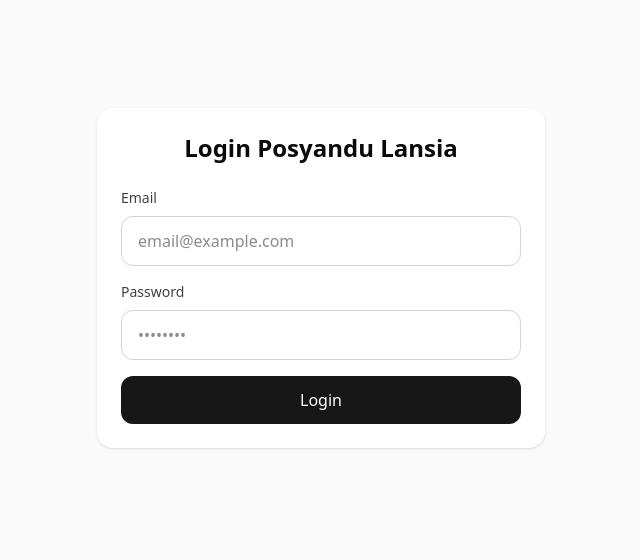
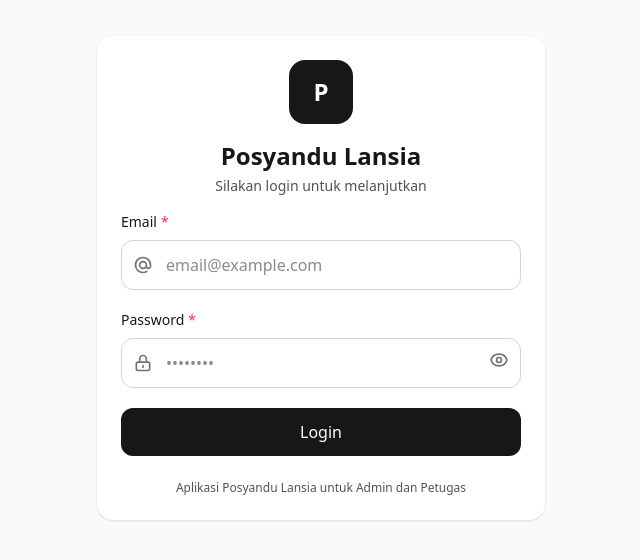
Before and after one commit to vickyymosafan/fe_posyandu-digital, a Next.js app: page /login in a window 1280 px wide. Shown: the part 122-682 px from the top of the page, without its empty margins (319-959 px from the left). Built offline with nearby package versions, Linux system fonts and the light colour scheme; no server answers.

Commit message:
feat(auth): implementasi halaman login dengan validation dan UI components

```diff
--- a/app/login/page.tsx
+++ b/app/login/page.tsx
@@ -4,83 +4,164 @@
  * Login Page
  *
  * Halaman login untuk Admin dan Petugas.
- * Mengikuti prinsip SRP - hanya handle UI login.
+ *
+ * Mengikuti prinsip:
+ * - SRP: Hanya handle presentasi UI
+ * - SoC: Form logic di useLoginForm hook
+ * - DIP: Bergantung pada abstraksi (hooks), bukan implementasi konkret
  */
 
-import { useState } from 'react';
-import { useRouter } from 'next/navigation';
-import { useAuth } from '@/lib/hooks';
+import { useLoginForm } from '@/lib/hooks';
+import { Input, Button, Card, CardHeader, CardBody } from '@/components/ui';
 
 export default function LoginPage() {
-  const router = useRouter();
-  const { login, isLoading } = useAuth();
-
-  const [email, setEmail] = useState('');
-  const [password, setPassword] = useState('');
-  const [error, setError] = useState('');
-
-  const handleSubmit = async (e: React.FormEvent) => {
-    e.preventDefault();
-    setError('');
-
-    try {
-      await login(email, password);
-      // Redirect akan dihandle oleh middleware
-      router.push('/');
-    } catch (err) {
-      setError(err instanceof Error ? err.message : 'Login gagal');
-    }
-  };
+  const {
+    formData,
+    errors,
+    isSubmitting,
+    showPassword,
+    handleEmailChange,
+    handlePasswordChange,
+    togglePasswordVisibility,
+    handleSubmit,
+  } = useLoginForm();
 
   return (
-    <div className="min-h-screen flex items-center justify-center bg-neutral-50 px-4">
-      <div className="card w-full max-w-md">
-        <h1 className="text-2xl font-bold text-center mb-6">Login Posyandu Lansia</h1>
+    <div className="min-h-screen flex items-center justify-center bg-neutral-50 px-4 py-8">
+      <Card className="w-full max-w-md">
+        <CardHeader>
+          {/* Logo dan title */}
+          <div className="flex flex-col items-center gap-4 mb-2">
+            <div className="w-16 h-16 bg-neutral-900 rounded-2xl flex items-center justify-center">
+              <span className="text-white font-bold text-2xl">P</span>
+            </div>
+            <div className="text-center">
+              <h1 className="text-2xl font-bold text-neutral-900">Posyandu Lansia</h1>
+              <p className="text-sm text-neutral-600 mt-1">
+                Silakan login untuk melanjutkan
+              </p>
+            </div>
+          </div>
+        </CardHeader>
 
-        {error && (
-          <div className="mb-4 p-4 bg-red-50 border border-red-200 rounded-xl text-red-700 text-sm">
-            {error}
-          </div>
-        )}
+        <CardBody>
+          <form onSubmit={handleSubmit} className="space-y-5">
+            {/* Email field */}
+            <Input
+              label="Email"
+              type="email"
+              value={formData.email}
+              onChange={(e) => handleEmailChange(e.target.value)}
+              error={errors.email}
+              placeholder="email@example.com"
+              disabled={isSubmitting}
+              required
+              leftIcon={
+                <svg
+                  className="w-5 h-5"
+                  fill="none"
+                  stroke="currentColor"
+                  viewBox="0 0 24 24"
+                >
+                  <path
+                    strokeLinecap="round"
+                    strokeLinejoin="round"
+                    strokeWidth={2}
+                    d="M16 12a4 4 0 10-8 0 4 4 0 008 0zm0 0v1.5a2.5 2.5 0 005 0V12a9 9 0 10-9 9m4.5-1.206a8.959 8.959 0 01-4.5 1.207"
+                  />
+                </svg>
+              }
+            />
 
-        <form onSubmit={handleSubmit} className="space-y-4">
-          <div>
-            <label htmlFor="email" className="block text-sm font-medium text-neutral-700 mb-2">
-              Email
-            </label>
-            <input
-              id="email"
-              type="email"
-              value={email}
-              onChange={(e) => setEmail(e.target.value)}
-              className="input-field"
-              placeholder="email@example.com"
+            {/* Password field */}
+            <Input
+              label="Password"
+              type={showPassword ? 'text' : 'password'}
+              value={formData.password}
+              onChange={(e) => handlePasswordChange(e.target.value)}
+              error={errors.password}
+              placeholder="••••••••"
+              disabled={isSubmitting}
               required
-              disabled={isLoading}
+              leftIcon={
+                <svg
+                  className="w-5 h-5"
+                  fill="none"
+                  stroke="currentColor"
+                  viewBox="0 0 24 24"
+                >
+                  <path
+                    strokeLinecap="round"
+                    strokeLinejoin="round"
+                    strokeWidth={2}
+                    d="M12 15v2m-6 4h12a2 2 0 002-2v-6a2 2 0 00-2-2H6a2 2 0 00-2 2v6a2 2 0 002 2zm10-10V7a4 4 0 00-8 0v4h8z"
+                  />
+                </svg>
+              }
+              rightIcon={
+                <button
+                  type="button"
+                  onClick={togglePasswordVisibility}
+                  className="text-neutral-500 hover:text-neutral-700 transition-colors"
+                  aria-label={showPassword ? 'Sembunyikan password' : 'Tampilkan password'}
+                >
+                  {showPassword ? (
+                    <svg
+                      className="w-5 h-5"
+                      fill="none"
+                      stroke="currentColor"
+                      viewBox="0 0 24 24"
+                    >
+                      <path
+                        strokeLinecap="round"
+                        strokeLinejoin="round"
+                        strokeWidth={2}
+                        d="M13.875 18.825A10.05 10.05 0 0112 19c-4.478 0-8.268-2.943-9.543-7a9.97 9.97 0 011.563-3.029m5.858.908a3 3 0 114.243 4.243M9.878 9.878l4.242 4.242M9.88 9.88l-3.29-3.29m7.532 7.532l3.29 3.29M3 3l3.59 3.59m0 0A9.953 9.953 0 0112 5c4.478 0 8.268 2.943 9.543 7a10.025 10.025 0 01-4.132 5.411m0 0L21 21"
+                      />
+                    </svg>
+                  ) : (
+                    <svg
+                      className="w-5 h-5"
+                      fill="none"
+                      stroke="currentColor"
+                      viewBox="0 0 24 24"
+                    >
+                      <path
+                        strokeLinecap="round"
+                        strokeLinejoin="round"
+                        strokeWidth={2}
+                        d="M15 12a3 3 0 11-6 0 3 3 0 016 0z"
+                      />
+                      <path
+                        strokeLinecap="round"
+                        strokeLinejoin="round"
+                        strokeWidth={2}
+                        d="M2.458 12C3.732 7.943 7.523 5 12 5c4.478 0 8.268 2.943 9.542 7-1.274 4.057-5.064 7-9.542 7-4.477 0-8.268-2.943-9.542-7z"
+                      />
+                    </svg>
+                  )}
+                </button>
+              }
             />
-          </div>
 
-          <div>
-            <label htmlFor="password" className="block text-sm font-medium text-neutral-700 mb-2">
-              Password
-            </label>
-            <input
-              id="password"
-              type="password"
-              value={password}
-              onChange={(e) => setPassword(e.target.value)}
-              className="input-field"
-              placeholder="••••••••"
-              required
-              disabled={isLoading}
-            />
-          </div>
+            {/* Submit button */}
+            <Button
+              type="submit"
+              variant="primary"
+              fullWidth
+              isLoading={isSubmitting}
+              disabled={isSubmitting || !!errors.email || !!errors.password}
+            >
+              {isSubmitting ? 'Memproses...' : 'Login'}
+            </Button>
+          </form>
 
-          <button type="submit" className="btn-primary w-full" disabled={isLoading}>
-            {isLoading ? 'Loading...' : 'Login'}
-          </button>
-        </form>
-      </div>
+          {/* Info text */}
+          <p className="text-xs text-neutral-600 text-center mt-6">
+            Aplikasi Posyandu Lansia untuk Admin dan Petugas
+          </p>
+        </CardBody>
+      </Card>
     </div>
   );
 }
--- a/lib/hooks/index.ts
+++ b/lib/hooks/index.ts
@@ -7,3 +7,4 @@
 
 export { useAuth } from './useAuth';
 export { useOffline } from './useOffline';
+export { useLoginForm } from './useLoginForm';
--- /dev/null
+++ b/lib/hooks/useLoginForm.ts
@@ -0,0 +1,172 @@
+import { useState } from 'react';
+import { useRouter } from 'next/navigation';
+import { useAuth } from './useAuth';
+import { useNotification } from '@/components/ui';
+import { loginFormSchema } from '@/lib/utils/validators';
+import { handleAPIError } from '@/lib/utils/errors';
+import type { UserRole } from '@/types';
+
+/**
+ * useLoginForm Hook
+ *
+ * Custom hook untuk handle login form logic.
+ * Mengikuti prinsip:
+ * - SRP: Hanya handle form state dan validation
+ * - SoC: Memisahkan form logic dari UI
+ * - DIP: Bergantung pada useAuth abstraction
+ */
+
+interface LoginFormData {
+  email: string;
+  password: string;
+}
+
+interface LoginFormErrors {
+  email?: string;
+  password?: string;
+}
+
+interface UseLoginFormReturn {
+  formData: LoginFormData;
+  errors: LoginFormErrors;
+  isSubmitting: boolean;
+  showPassword: boolean;
+  handleEmailChange: (value: string) => void;
+  handlePasswordChange: (value: string) => void;
+  togglePasswordVisibility: () => void;
+  handleSubmit: (e: React.FormEvent) => Promise<void>;
+}
+
+export function useLoginForm(): UseLoginFormReturn {
+  const router = useRouter();
+  const { login, user } = useAuth();
+  const { showNotification } = useNotification();
+
+  const [formData, setFormData] = useState<LoginFormData>({
+    email: '',
+    password: '',
+  });
+
+  const [errors, setErrors] = useState<LoginFormErrors>({});
+  const [isSubmitting, setIsSubmitting] = useState(false);
+  const [showPassword, setShowPassword] = useState(false);
+
+  /**
+   * Validate single field
+   */
+  const validateField = (field: keyof LoginFormData, value: string) => {
+    try {
+      if (field === 'email') {
+        loginFormSchema.shape.email.parse(value);
+      } else if (field === 'password') {
+        loginFormSchema.shape.password.parse(value);
+      }
+      setErrors((prev) => ({ ...prev, [field]: undefined }));
+    } catch (error) {
+      const errorMessage =
+        error instanceof Error && 'errors' in error
+          ? (error as { errors: Array<{ message: string }> }).errors[0]?.message
+          : 'Invalid value';
+      setErrors((prev) => ({ ...prev, [field]: errorMessage }));
+    }
+  };
+
+  /**
+   * Handle email change dengan validation
+   */
+  const handleEmailChange = (value: string) => {
+    setFormData((prev) => ({ ...prev, email: value }));
+    if (value) {
+      validateField('email', value);
+    } else {
+      setErrors((prev) => ({ ...prev, email: undefined }));
+    }
+  };
+
+  /**
+   * Handle password change dengan validation
+   */
+  const handlePasswordChange = (value: string) => {
+    setFormData((prev) => ({ ...prev, password: value }));
+    if (value) {
+      validateField('password', value);
+    } else {
+      setErrors((prev) => ({ ...prev, password: undefined }));
+    }
+  };
+
+  /**
+   * Toggle password visibility
+   */
+  const togglePasswordVisibility = () => {
+    setShowPassword((prev) => !prev);
+  };
+
+  /**
+   * Get dashboard URL based on role
+   */
+  const getDashboardUrl = (role: UserRole): string => {
+    return role === 'ADMIN' ? '/admin/dashboard' : '/petugas/dashboard';
+  };
+
+  /**
+   * Handle form submit
+   */
+  const handleSubmit = async (e: React.FormEvent) => {
+    e.preventDefault();
+
+    // Validate all fields
+    try {
+      loginFormSchema.parse(formData);
+      setErrors({});
+    } catch (error) {
+      const fieldErrors: LoginFormErrors = {};
+      if (error instanceof Error && 'errors' in error) {
+        const zodError = error as { errors: Array<{ path: string[]; message: string }> };
+        zodError.errors?.forEach((err) => {
+          const field = err.path[0] as keyof LoginFormData;
+          fieldErrors[field] = err.message;
+        });
+      }
+      setErrors(fieldErrors);
+      return;
+    }
+
+    // Submit login
+    setIsSubmitting(true);
+    try {
+      await login(formData.email, formData.password);
+
+      // Show success notification
+      showNotification('success', 'Login berhasil');
+
+      // Redirect based on role
+      // Note: user state might not be updated immediately, so we wait a bit
+      setTimeout(() => {
+        if (user) {
+          const dashboardUrl = getDashboardUrl(user.role);
+          router.push(dashboardUrl);
+        } else {
+          // Fallback: let middleware handle redirect
+          router.push('/');
+        }
+      }, 100);
+    } catch (error) {
+      const errorMessage = handleAPIError(error);
+      showNotification('error', errorMessage);
+    } finally {
+      setIsSubmitting(false);
+    }
+  };
+
+  return {
+    formData,
+    errors,
+    isSubmitting,
+    showPassword,
+    handleEmailChange,
+    handlePasswordChange,
+    togglePasswordVisibility,
+    handleSubmit,
+  };
+}
```
Also changed, not shown: lib/utils/validators.ts (+8 -0 lines).
